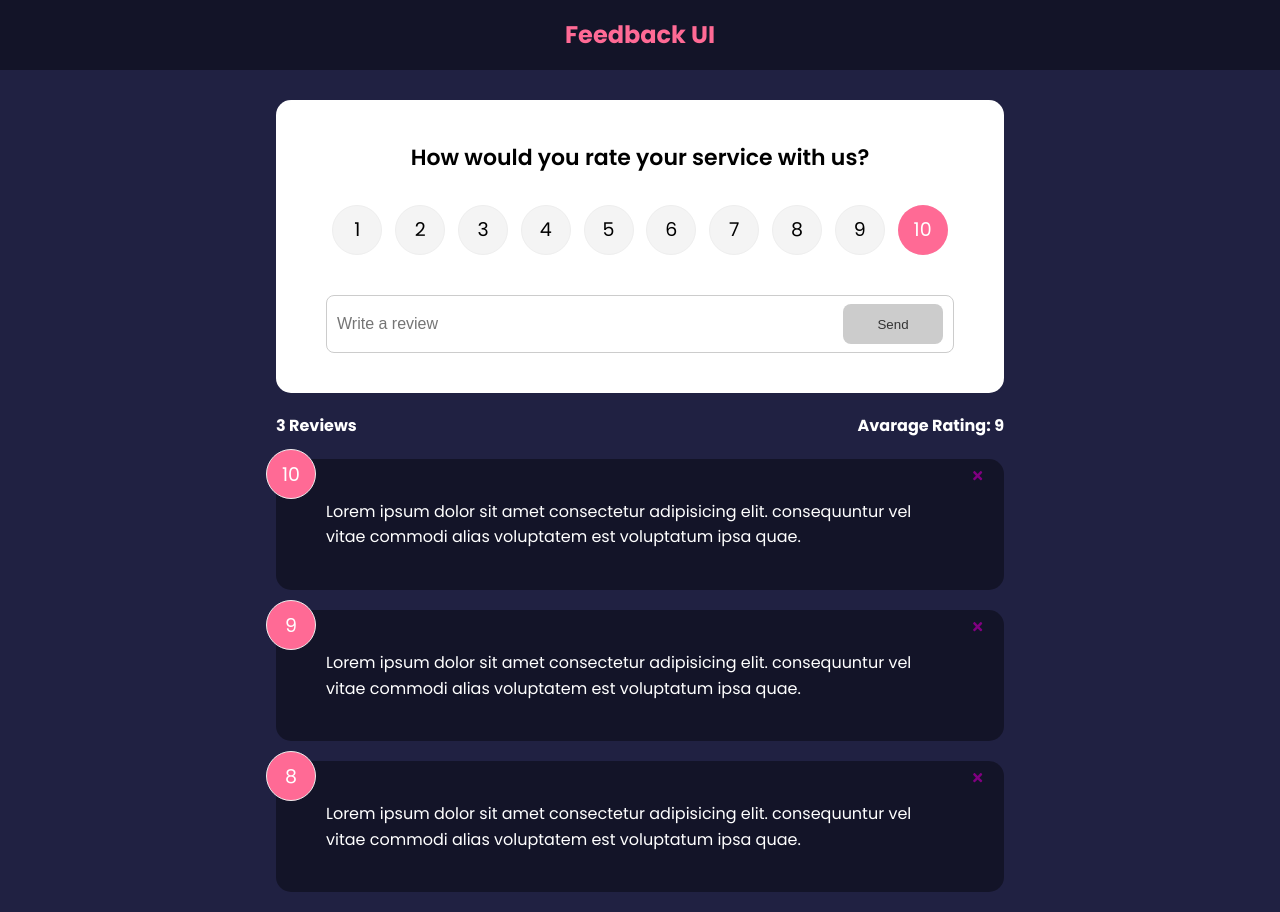
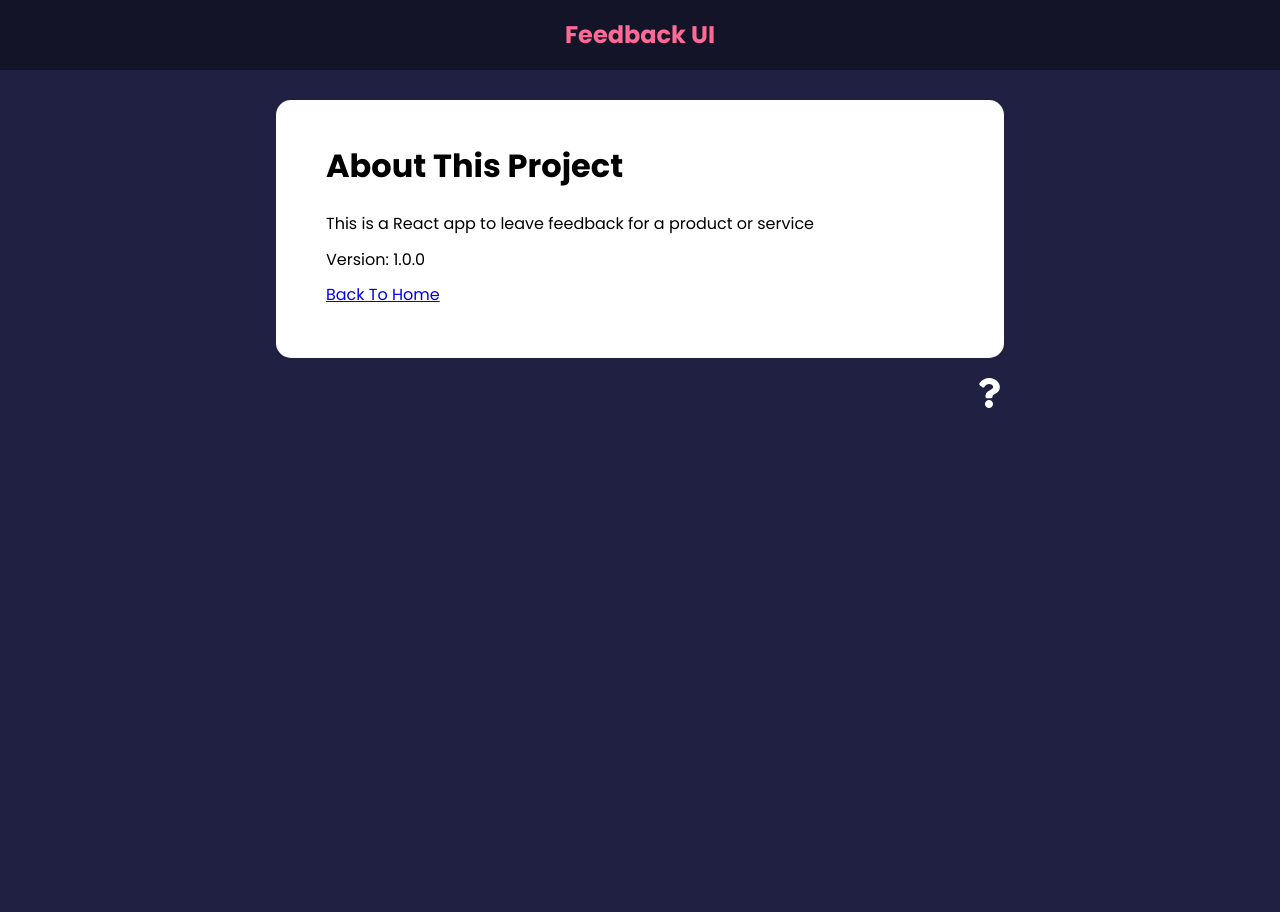
Before and after one commit to Lisaag/feedback-app, a React (Create React App) app: page /about in a window 1280 px wide. After the commit the page ends 800 px from the top, so only its background shows below. Built offline with nearby package versions, Linux system fonts and the light colour scheme.

Commit message:
added about page

```diff
--- a/package.json
+++ b/package.json
@@ -10,6 +10,7 @@
     "react": "^18.2.0",
     "react-dom": "^18.2.0",
     "react-icons": "^4.4.0",
+    "react-router-dom": "^6.3.0",
     "react-scripts": "5.0.1",
     "uuid": "^8.3.2",
     "web-vitals": "^2.1.4"
--- a/src/App.js
+++ b/src/App.js
@@ -1,10 +1,17 @@
 import { v4 as uuidv4 } from 'uuid'
+import {
+	BrowserRouter as Router,
+	Routes,
+	Route,
+} from 'react-router-dom'
 import { useState } from 'react'
 import Header from './components/Header'
 import FeedbackData from './data/FeedbackData'
 import FeedbackList from './components/FeedbackList'
 import FeedbackStats from './components/FeedbackStats'
 import FeedbackForm from './components/FeedbackForm'
+import AboutPage from './pages/AboutPage'
+import AboutIconLink from './components/AboutIconLink'
 
 function App() {
 	const [feedback, setFeedback] = useState(FeedbackData)
@@ -21,9 +28,15 @@
 	}
 
 	return (
-		<>
+		<Router>
 			<Header></Header>
 			<div className='container'>
+				<Routes>
+					<Route
+						exact
+						path='/'
+						element={
+							<>
 								<FeedbackForm handleAdd={addFeedback} />
 								<FeedbackStats feedback={feedback} />
 								<FeedbackList
@@ -31,8 +44,16 @@
 									// handleDelete={(id) => console.log(id)}
 									handleDelete={deleteFeedback}
 								/>
+							</>
+						}
+					></Route>
+					<Route path='/about' element={<AboutPage />}>
+						This is the about route
+					</Route>
+				</Routes>
+				<AboutIconLink />
 			</div>
-		</>
+		</Router>
 	)
 }
 
--- /dev/null
+++ b/src/components/AboutIconLink.jsx
@@ -0,0 +1,14 @@
+import { FaQuestion, FAQuestion } from 'react-icons/fa'
+import { Link } from 'react-router-dom'
+
+function AboutIconLink() {
+	return (
+		<div className='about-link'>
+			<Link to='/about'>
+				<FaQuestion size={30} />
+			</Link>
+		</div>
+	)
+}
+
+export default AboutIconLink
--- a/src/components/FeedbackList.jsx
+++ b/src/components/FeedbackList.jsx
@@ -15,6 +15,9 @@
 						initial={{ opacity: 0 }}
 						animate={{ opacity: 1 }}
 						exit={{ opacity: 0 }}
+						transition={{
+							duration: 1.0,
+						}}
 					>
 						<FeedbackItem
 							key={item.id}
--- /dev/null
+++ b/src/pages/AboutPage.jsx
@@ -0,0 +1,22 @@
+import Card from '../components/shared/Card'
+import { Link } from 'react-router-dom'
+
+function AboutPage() {
+	return (
+		<Card>
+			<div className='about'>
+				<h1>About This Project</h1>
+				<p>
+					This is a React app to leave feedback for a product or
+					service
+				</p>
+				<p>Version: 1.0.0</p>
+				<p>
+					<Link to='/'>Back To Home</Link>
+				</p>
+			</div>
+		</Card>
+	)
+}
+
+export default AboutPage
```
Also changed, not shown: 1 other file (tests, documents, lock files or other folders). Lines whose indentation alone changed are shown as unchanged.
